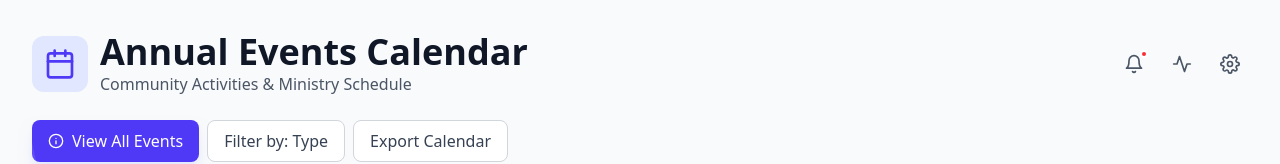
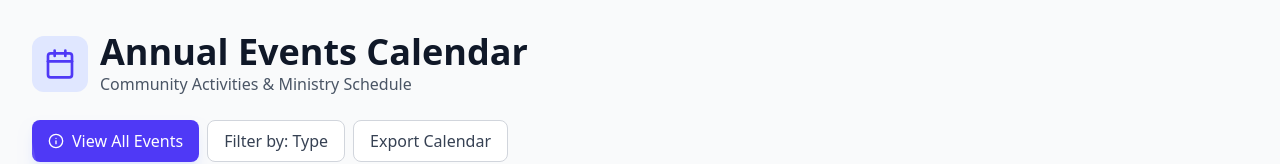
Before and after one commit to jeffkaberagithara-guru/pcea-calendar, a React (Vite) app: page / in a window 1280 px wide. Shown: the top 164 px of the page. Built offline with nearby package versions, Linux system fonts and the light colour scheme.

Commit message:
Modified App.jsx file

```diff
--- a/src/App.jsx
+++ b/src/App.jsx
@@ -80,42 +80,7 @@ function App() {
               </div>
             </div>
 
-            <div className="flex items-center gap-3">
-              <button
-                onClick={() => {
-                  document.getElementById('upcoming-events')?.scrollIntoView({ behavior: 'smooth' });
-                  setNotificationCount(0);
-                  showToast("Navigated to Upcoming Events", "info");
-                }}
-                className="p-2 text-gray-600 hover:text-gray-900 hover:bg-gray-100 rounded-lg transition-all active:scale-95 relative"
-                title="Notifications"
-              >
-                <Bell className="w-5 h-5" />
-                {notificationCount > 0 && (
-                  <span className="absolute top-1 right-1 w-2 h-2 bg-red-500 rounded-full border-2 border-white"></span>
-                )}
-              </button>
-              <button
-                onClick={() => {
-                  document.getElementById('calendar-stats')?.scrollIntoView({ behavior: 'smooth' });
-                  showToast("Viewing Calendar Statistics", "info");
-                }}
-                className="p-2 text-gray-600 hover:text-gray-900 hover:bg-gray-100 rounded-lg transition-all active:scale-95"
-                title="Activity & Stats"
-              >
-                <Activity className="w-5 h-5" />
-              </button>
-              <button
-                onClick={() => {
-                  window.scrollTo({ top: 0, behavior: 'smooth' });
-                  showToast("Settings panel coming soon!", "info");
-                }}
-                className="p-2 text-gray-600 hover:text-gray-900 hover:bg-gray-100 rounded-lg transition-all active:scale-95"
-                title="Settings"
-              >
-                <Settings className="w-5 h-5" />
-              </button>
-            </div>
+
           </div>
 
           <div className="flex flex-wrap gap-2 mb-4 relative">
@@ -178,7 +143,7 @@ function App() {
           </div>
         </header>
 
-        <div className="flex flex-col xl:flex-row gap-6">
+        <div className="flex flex-col lg:flex-row gap-6">
           <div className="flex-1 space-y-6">
             <QuarterOne
               events={filteredEvents}
@@ -197,7 +162,7 @@ function App() {
             />
           </div>
 
-          <div id="events-panel" className="scroll-mt-8">
+          <div id="events-panel" className="scroll-mt-8 lg:sticky lg:top-8 lg:h-fit">
             <EventsKeyPanel
               events={events}
               selectedEvent={selectedEvent}
```
